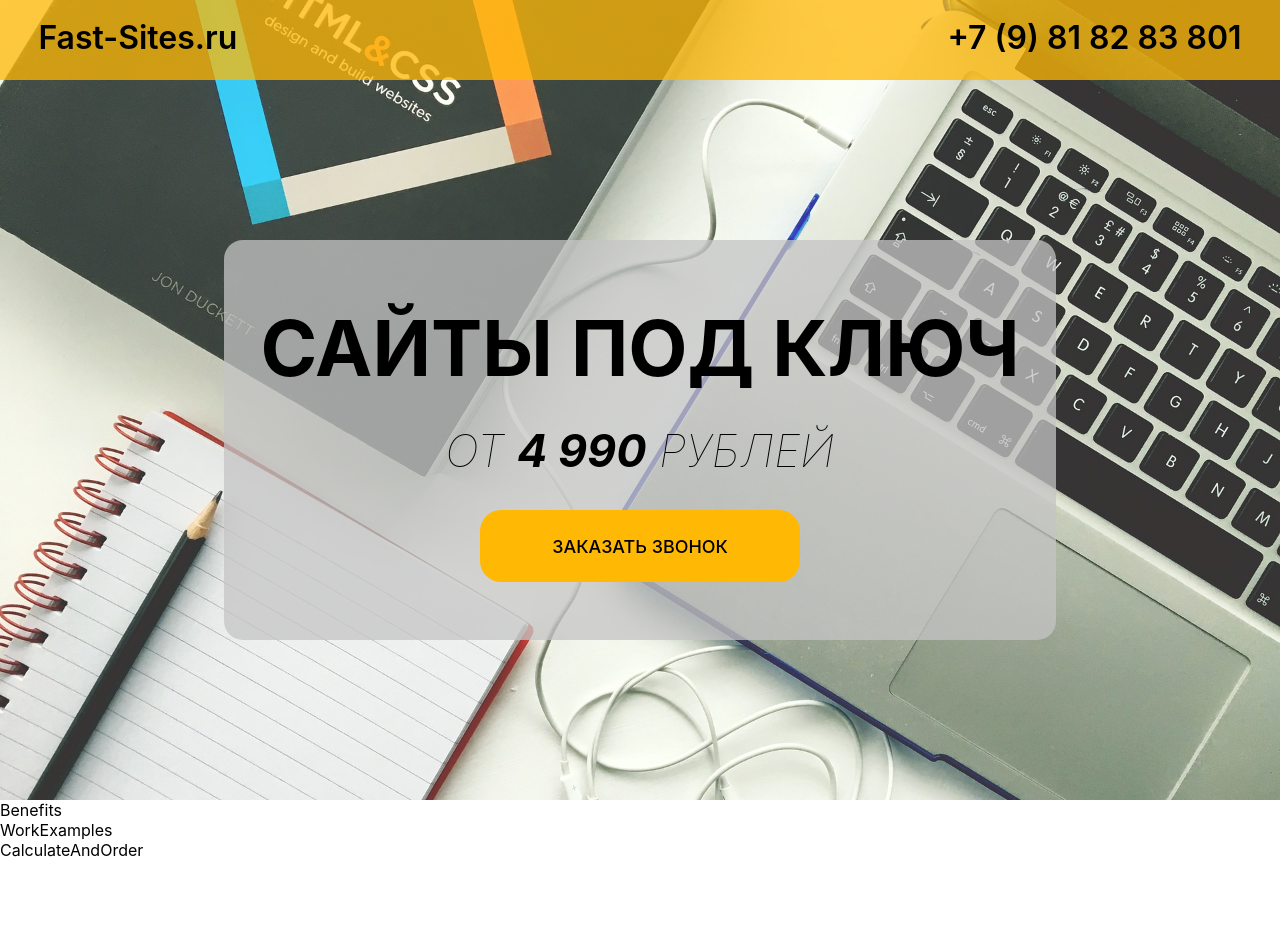
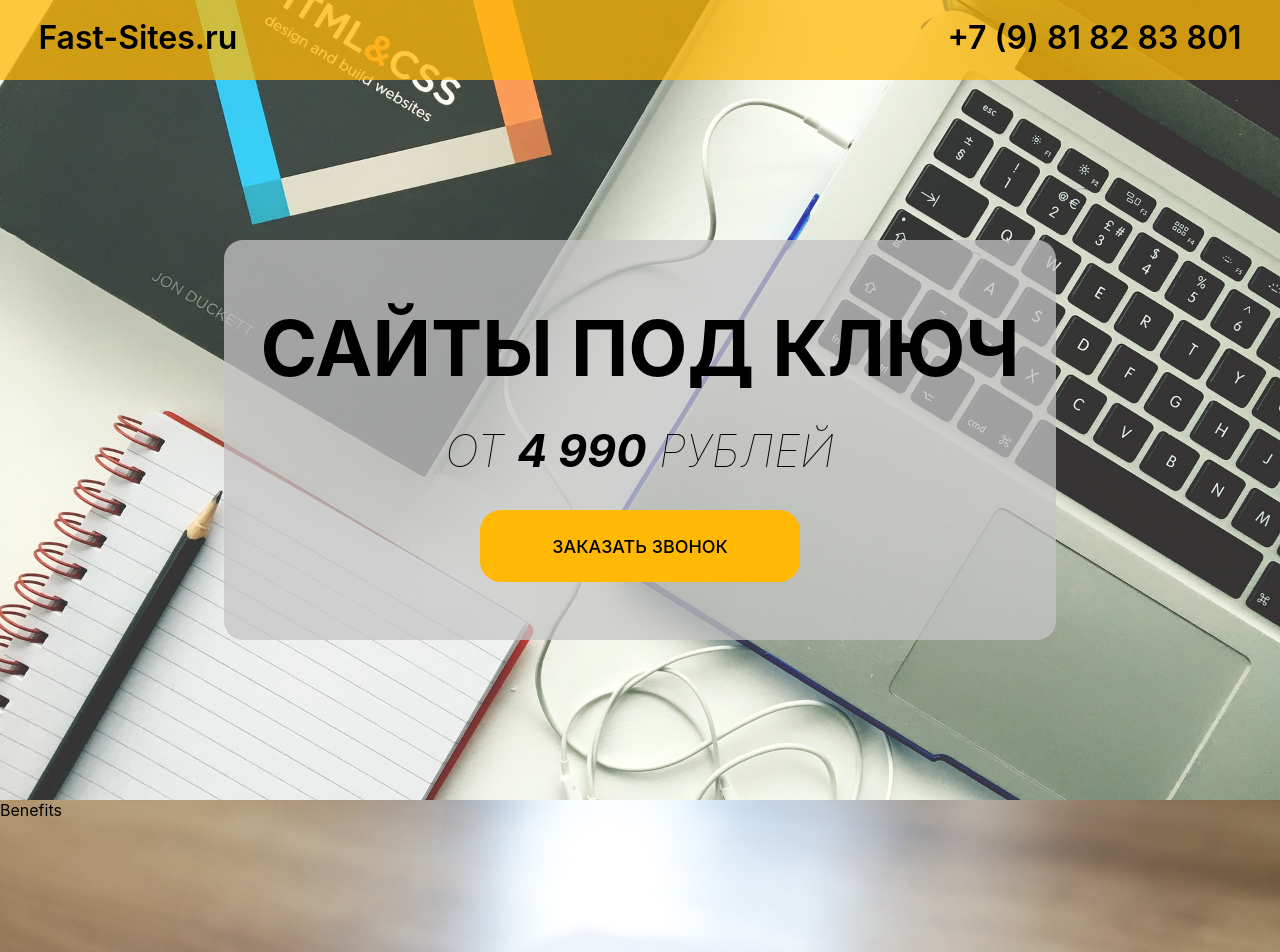
Before and after one commit to AlexCole999/fast-sites, a React (Create React App) app: page / in a window 1280 px wide. Shown: the top 952 px of the page. Before the commit the page ends 860 px from the top, so only its background shows below. Built offline with nearby package versions, Linux system fonts and the light colour scheme.

Commit message:
Benefits.css --->>> changed background img

```diff
--- a/src/components/Screen2/Benefits.css
+++ b/src/components/Screen2/Benefits.css
@@ -0,0 +1,5 @@
+  .Benefits{
+  background: no-repeat url(../../images/statistics.jpg) center/cover;
+  width: 100vw;
+  height: 100vh;
+}
```
